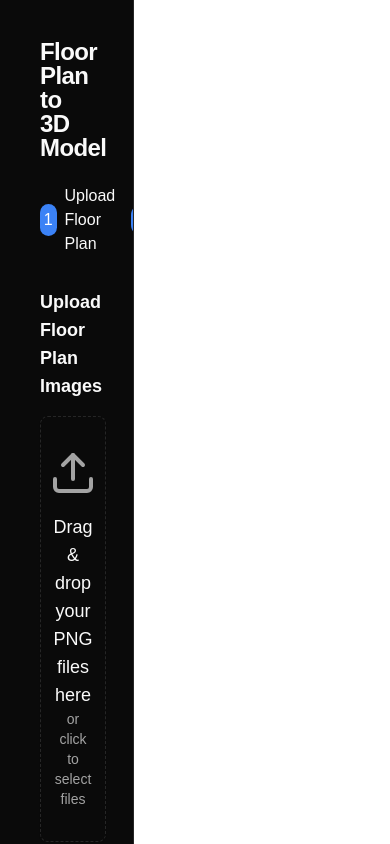
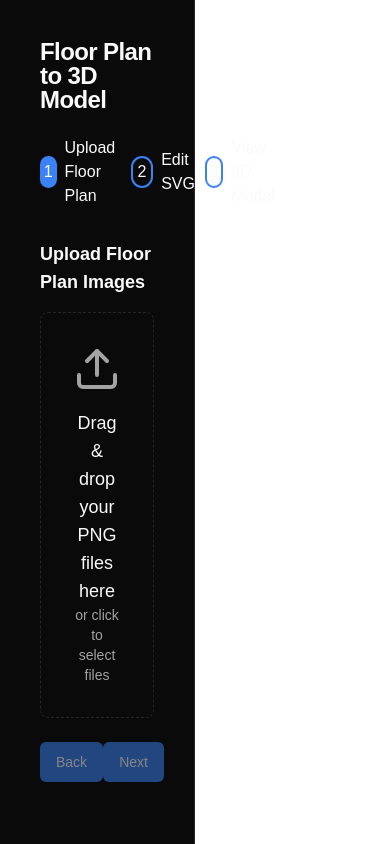
Before and after one commit to 1ovel/junction-2024-frontend, a Next.js app: page / in a window 390 px wide. Built offline with nearby package versions, Linux system fonts and the light colour scheme.

Commit message:
add name and layout improvmenets

```diff
--- a/package.json
+++ b/package.json
@@ -8,7 +8,6 @@
     "start": "next start",
     "lint": "next lint"
   },
-
   "dependencies": {
     "@radix-ui/react-slider": "^1.2.1",
     "@radix-ui/react-slot": "^1.1.0",
--- a/src/app/layout.tsx
+++ b/src/app/layout.tsx
@@ -18,8 +18,8 @@ const geistMono = localFont({
 });
 
 export const metadata: Metadata = {
-  title: "Create Next App",
-  description: "Generated by create next app",
+  title: "Bimify",
+  description: "Bimify",
 };
 
 export default function RootLayout({
--- a/src/app/page.tsx
+++ b/src/app/page.tsx
@@ -12,11 +12,11 @@ export default function Home() {
 
 
   return (
-    <main className="flex min-h-screen bg-background text-foreground dark h-full max-h-screen">
-      <div className="w-1/2 md:w-1/2 p-4 md:p-8 overflow-y-auto border-r border-border flex flex-col">
+    <main className="flex min-h-screen bg-background text-foreground dark ">
+      <div className="w-1/2 md:w-1/2 p-4 md:p-8 border-r border-border flex flex-col sticky top-0">
         <FloorPlanWizard />
       </div>
-      <div className="w-full bg-white p-4 flex flex-col items-center justify-center max-h-screen">
+      <div className="w-full bg-white p-4 flex flex-col items-center">
         {currentPage === 0 && selectedFile !== null && uploadedFiles && uploadedFiles[selectedFile] ? (
           <img
             src={URL.createObjectURL(uploadedFiles[selectedFile])}
--- a/src/components/floor-plan-wizard.tsx
+++ b/src/components/floor-plan-wizard.tsx
@@ -51,7 +51,7 @@ export default function FloorPlanWizard() {
   }
 
   return (
-    <div className="w-full max-w-4xl mx-auto h-full">
+    <div className="w-full max-w-4xl mx-auto sticky top-0">
       <CardHeader>
         <CardTitle>Floor Plan to 3D Model</CardTitle>
       </CardHeader>
--- a/src/components/right_panel/floor-plan-editor.tsx
+++ b/src/components/right_panel/floor-plan-editor.tsx
@@ -51,6 +51,7 @@ export default function FloorPlanEditor() {
                 if (images.current[selectedProcessedFile] != null) {
                         // Use saved canvas data URL if it exists
                         setCanvasFromData(images.current[selectedProcessedFile]);
+
                 } else {
                         // Load image from file and save it
                         const img = new Image();
@@ -109,7 +110,9 @@ export default function FloorPlanEditor() {
                                 // Display the final image on the canvas and save it as a data URL
                                 cv.imshow(canvas, closed);
                                 images.current[selectedProcessedFile] = canvas.toDataURL();
+    var dataURL = canvas.toDataURL();
 
+    // Convert the canvas data URL to an SVG string
                                 // Free the remaining Mats
                                 dest.delete();
                                 closed.delete();
@@ -184,7 +187,7 @@ export default function FloorPlanEditor() {
 
         return (
                 <>
-                        <div className='w-full flex gap-2 pb-5'>
+                        <div className='w-full flex gap-2 pb-5 sticky top-4'>
                                 <Button size="icon" variant={tool === "draw" ? "default" : "outline"} onClick={() => setTool("draw")}>
                                         <Pen className="w-4 h-4" />
                                 </Button>
```
